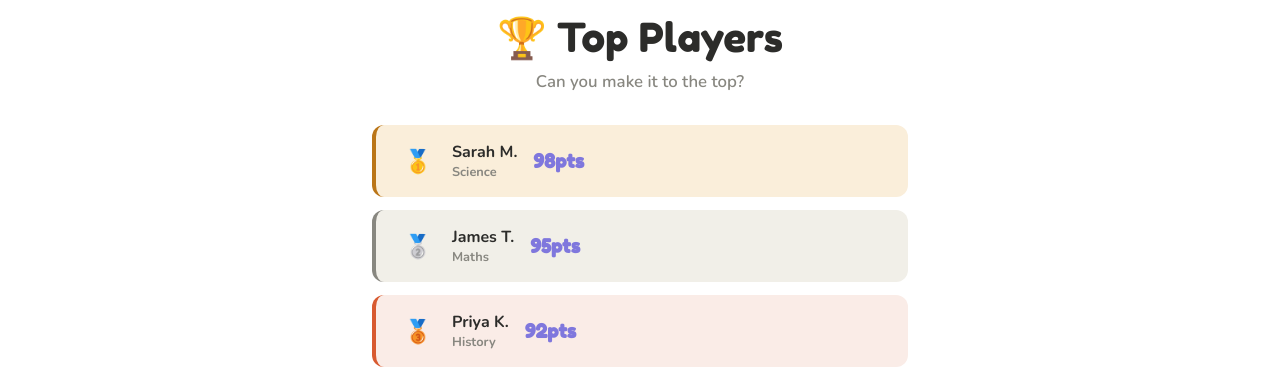
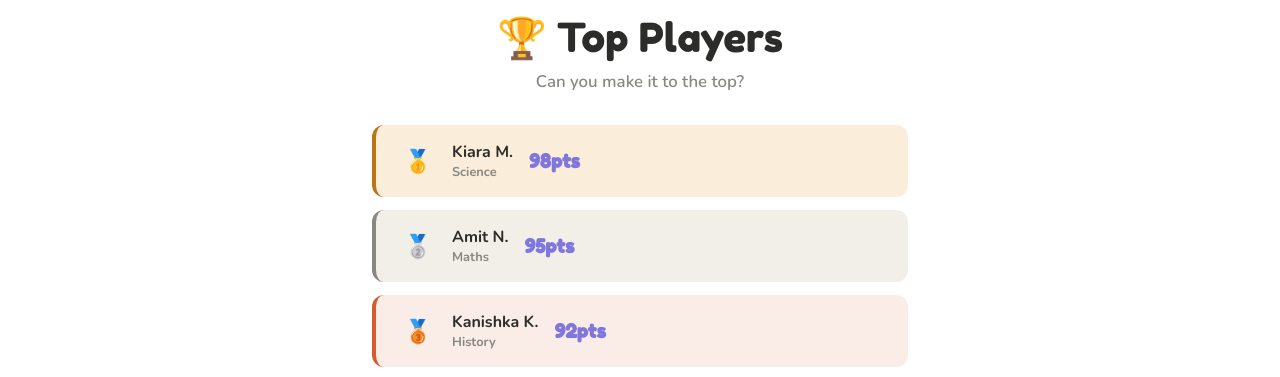
Before and after one commit to smartsparksindia/ui, a plain HTML site: page index.html in a window 1280 px wide. Shown: the part 2876-3253 px from the top of the page. Drawn offline with nearby package versions, Linux system fonts and the light colour scheme.

Commit message:
Update index.html

```diff
--- a/index.html
+++ b/index.html
@@ -720,9 +720,9 @@
     <div class="section-title">🏆 Top Players</div>
     <div class="section-sub" style="margin-bottom:2rem">Can you make it to the top?</div>
     <div id="lb-list">
-      <div class="lb-row"><span class="lb-rank">🥇</span><div><div class="lb-name">Sarah M.</div><div class="lb-cat">Science</div></div><span class="lb-score">98pts</span></div>
-      <div class="lb-row"><span class="lb-rank">🥈</span><div><div class="lb-name">James T.</div><div class="lb-cat">Maths</div></div><span class="lb-score">95pts</span></div>
-      <div class="lb-row"><span class="lb-rank">🥉</span><div><div class="lb-name">Priya K.</div><div class="lb-cat">History</div></div><span class="lb-score">92pts</span></div>
+      <div class="lb-row"><span class="lb-rank">🥇</span><div><div class="lb-name">Kiara M.</div><div class="lb-cat">Science</div></div><span class="lb-score">98pts</span></div>
+      <div class="lb-row"><span class="lb-rank">🥈</span><div><div class="lb-name">Amit N.</div><div class="lb-cat">Maths</div></div><span class="lb-score">95pts</span></div>
+      <div class="lb-row"><span class="lb-rank">🥉</span><div><div class="lb-name">Kanishka K.</div><div class="lb-cat">History</div></div><span class="lb-score">92pts</span></div>
       <div class="lb-row"><span class="lb-rank">4</span><div><div class="lb-name">Leo B.</div><div class="lb-cat">Geography</div></div><span class="lb-score">89pts</span></div>
       <div class="lb-row"><span class="lb-rank">5</span><div><div class="lb-name">Amara D.</div><div class="lb-cat">English</div></div><span class="lb-score">87pts</span></div>
     </div>
```
